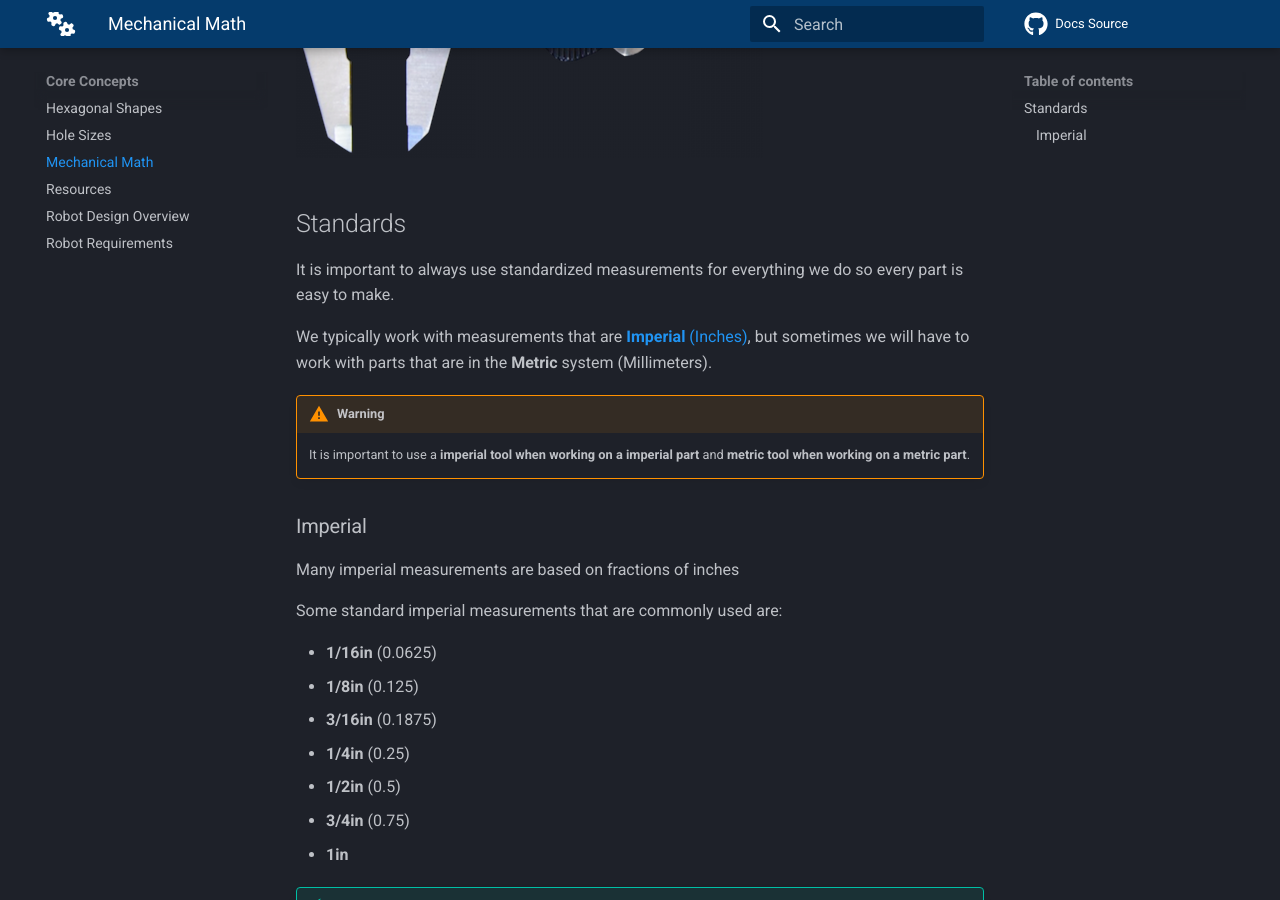
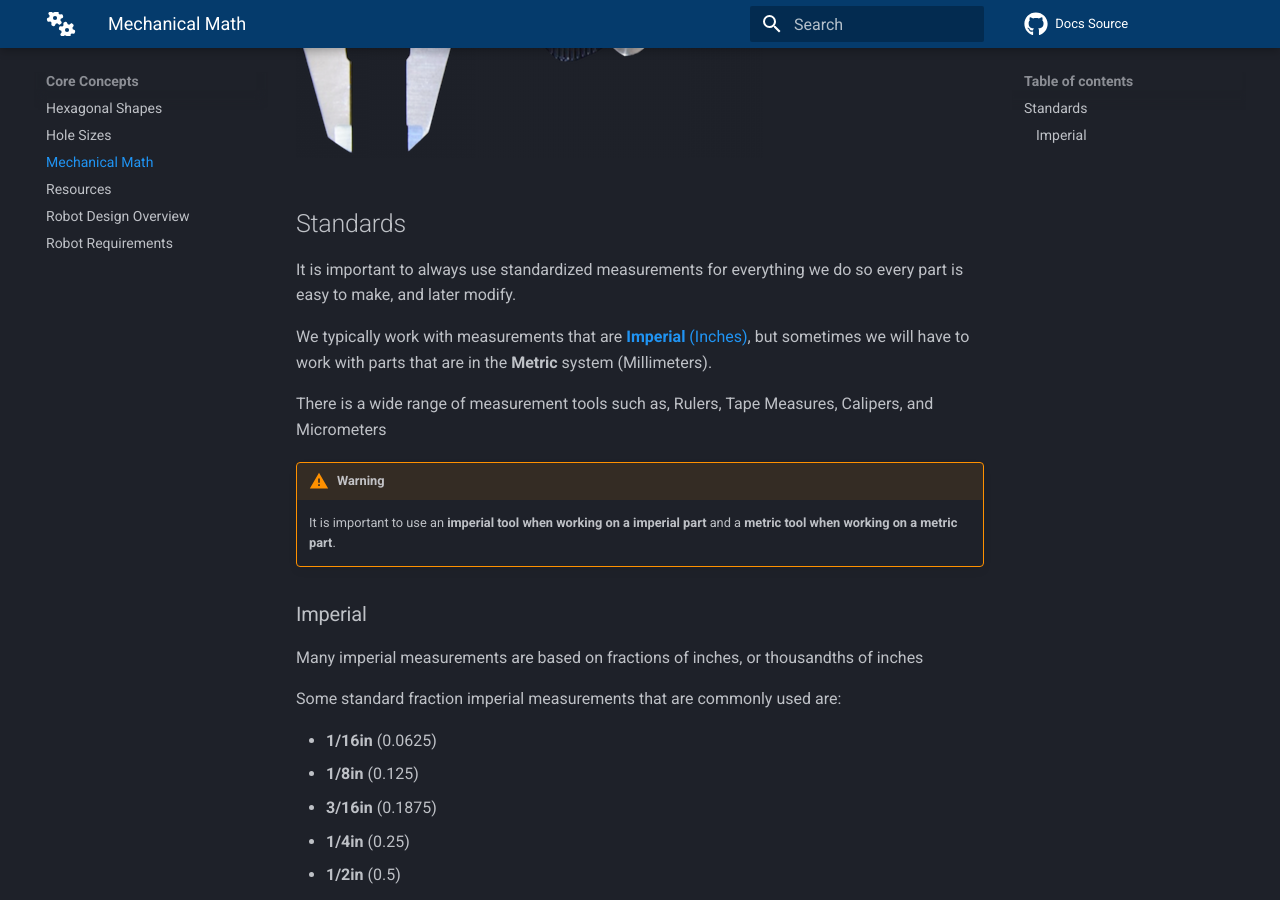
Before and after one commit to FRCTeam3255/FRC-Mechanical-Guide, an MkDocs documentation site: the page built from docs/Core Concepts/Mechanical_Math.md, in a window 1280 px wide and 900 px high, scrolled down 373 px. Built offline with MkDocs 1.6.1 and Material for MkDocs 9.7.7, drawn with Linux system fonts in a browser that asks for light colours; comment, search, counter and statistics services are not loaded.

```diff
--- a/docs/Core Concepts/Mechanical_Math.md
+++ b/docs/Core Concepts/Mechanical_Math.md
@@ -8,18 +8,20 @@ Using math to my your life easier.
 
 ## Standards
 
-It is important to always use standardized measurements for everything we do so every part is easy to make.
+It is important to always use standardized measurements for everything we do so every part is easy to make, and later modify.
 
 We typically work with measurements that are [**Imperial** (Inches)](#imperial), but sometimes we will have to work with parts that are in the **Metric** system (Millimeters).
 
+There is a wide range of measurement tools such as, Rulers, Tape Measures, Calipers, and Micrometers
+
 !!! warning
-    It is important to use a **imperial tool when working on a imperial part** and **metric tool when working on a metric part**.
+    It is important to use an **imperial tool when working on a imperial part** and a **metric tool when working on a metric part**.
 
 ### Imperial
 
-Many imperial measurements are based on fractions of inches
+Many imperial measurements are based on fractions of inches, or thousandths of inches
 
-Some standard imperial measurements that are commonly used are:
+Some standard fraction imperial measurements that are commonly used are:
 
 - **1/16in** (0.0625)
 - **1/8in** (0.125)
--- a/mkdocs.yml
+++ b/mkdocs.yml
@@ -19,8 +19,8 @@ theme:
     logo: 'fontawesome/solid/cogs'
     repo: 'fontawesome/brands/github'
   features:
-    - tabs
-    - instant
+    - navigation.tabs
+    - navigation.instant
   palette:
     primary: 'blue'
     accent: 'light blue'
```
Also changed, not shown: docs/Lessons/Basic Mechanical Intro.md (added, +43 -0 lines), docs/assets/images/Basic Mechanical Intro/mcmaster.png (added).
